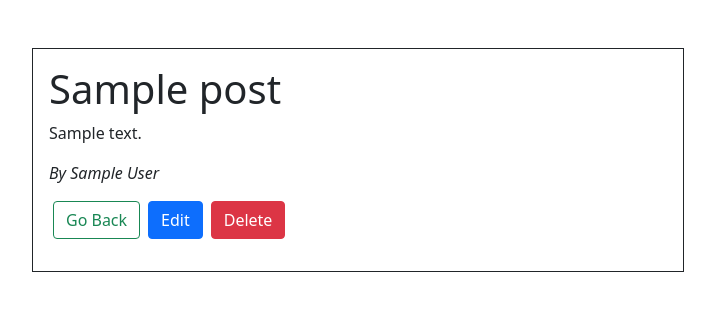
After one commit to do-rh/flask-blogly, a Flask app: page /posts/1 in a window 1280 px wide. The commit adds this page. Shown: the top 311 px of the page, without its empty margins (282-997 px from the left). Run offline with Flask 2, Linux system fonts and the light colour scheme; tables that the repository leaves empty hold one stand-in row (values such as "Sample post").

Commit message:
finish basic routes

```diff
--- a/app.py
+++ b/app.py
@@ -55,7 +55,8 @@ def show_user_info(user_id):
     """Showing individual user info."""
 
     user = User.query.get_or_404(user_id)
-    return render_template('user_info.html', user=user)
+    posts = user.posts
+    return render_template('user_info.html', user=user, posts=posts)
 
 @app.get('/users/<int:user_id>/edit')
 def show_edit_user(user_id):
@@ -101,7 +102,6 @@ def show_new_post_form(user_id):
 def add_new_post(user_id):
     """add new post to database and redirect to user's page"""
 
-
     title = request.form['title']
     content = request.form['content']
 
@@ -112,3 +112,38 @@ def add_new_post(user_id):
     db.session.commit()
 
     return redirect(f'/users/{user_id}')
+
+@app.get('/posts/<int:post_id>')
+def show_post(post_id):
+    """render post.html, show details of the post"""
+    post = Post.query.get_or_404(post_id)
+    user = post.user
+
+    return render_template('post.html',user=user, post=post)
+
+@app.get('/posts/<int:post_id>/edit')
+def show_post_edit_form(post_id):
+    """render post edit form"""
+    post = Post.query.get_or_404(post_id)
+    return render_template('post_edit.html',post=post)
+
+@app.post('/posts/<int:post_id>/edit')
+def update_post_info(post_id):
+    """update post info in database and redirect to post page"""
+    post = Post.query.get_or_404(post_id)
+    title = request.form["title"]
+    content = request.form["content"]
+    post.title = title
+    post.content = content
+    db.session.commit()
+
+    return redirect(f'/posts/{post_id}')
+
+@app.post('/posts/<int:post_id>/delete')
+def delete_post(post_id):
+    """delete the post in database and redirect to user info page"""
+    post = Post.query.get_or_404(post_id)
+    user_id = post.user.id
+    db.session.delete(post)
+    db.session.commit()
+    return redirect(f"/users/{user_id}")
--- a/templates/base.html
+++ b/templates/base.html
@@ -14,7 +14,11 @@
 
 <body>
     <div>
-        {% block content %} {% endblock %}
+        <div class="row">
+            <div class="p-3 mt-5 border border-dark col-6 offset-3">
+                {% block content %} {% endblock %}
+            </div>
+        </div>
     </div>
 </body>
 
--- /dev/null
+++ b/templates/post.html
@@ -0,0 +1,34 @@
+{% extends 'base.html' %}
+{% block title %} Blog Info Page {% endblock %}
+
+{% block content %}
+
+<h1> {{post.title}} </h1>
+<div class="mt-2">
+    <p>{{ post.content }}</p>
+    <div class="mt-2">
+        <i> By {{user.first_name}} {{user.last_name}}</i>
+    </div>
+
+</div>
+
+<div class="d-flex my-3">
+    <div class="d-line mx-1">
+        <a href="/users/{{user.id}}" class='btn btn-outline-success'>Go Back</a>
+    </div>
+    <div class="d-line mx-1">
+        <a href="/posts/{{post.id}}/edit" class="btn btn-primary">Edit</a>
+    </div>
+    <div class="d-line mx-1">
+        <form action="/posts/{{post.id}}/delete" method='POST'>
+            <button class="btn btn-danger">Delete</button>
+        </form>
+    </div>
+</div>
+
+
+
+
+
+
+{% endblock %}
```
Also changed, not shown: templates/new_post.html (+12 -9 lines), templates/post_edit.html (added, +22 -0 lines), templates/user_edit.html (+10 -11 lines), templates/user_form.html (+11 -7 lines), templates/user_info.html (+26 -9 lines).
